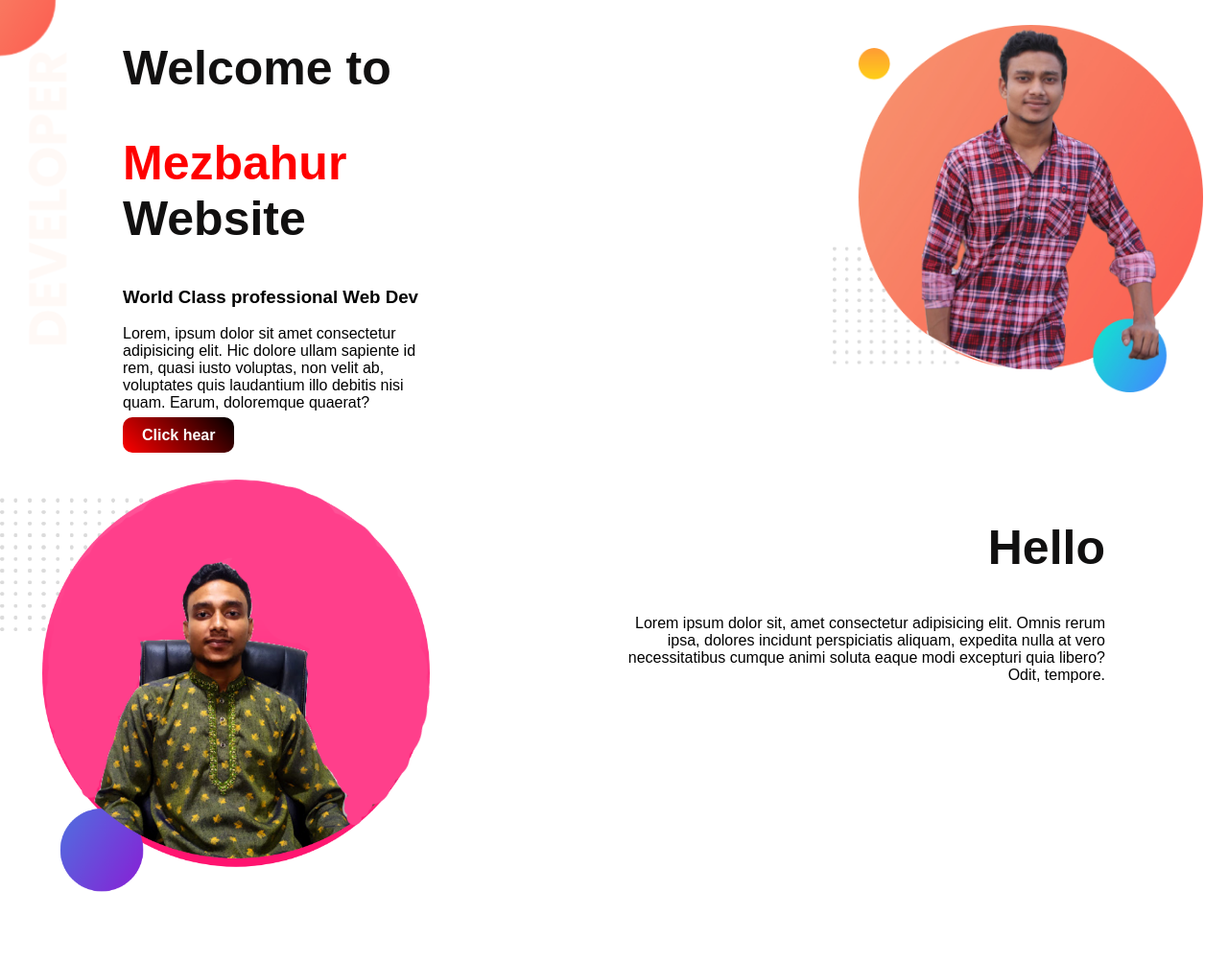
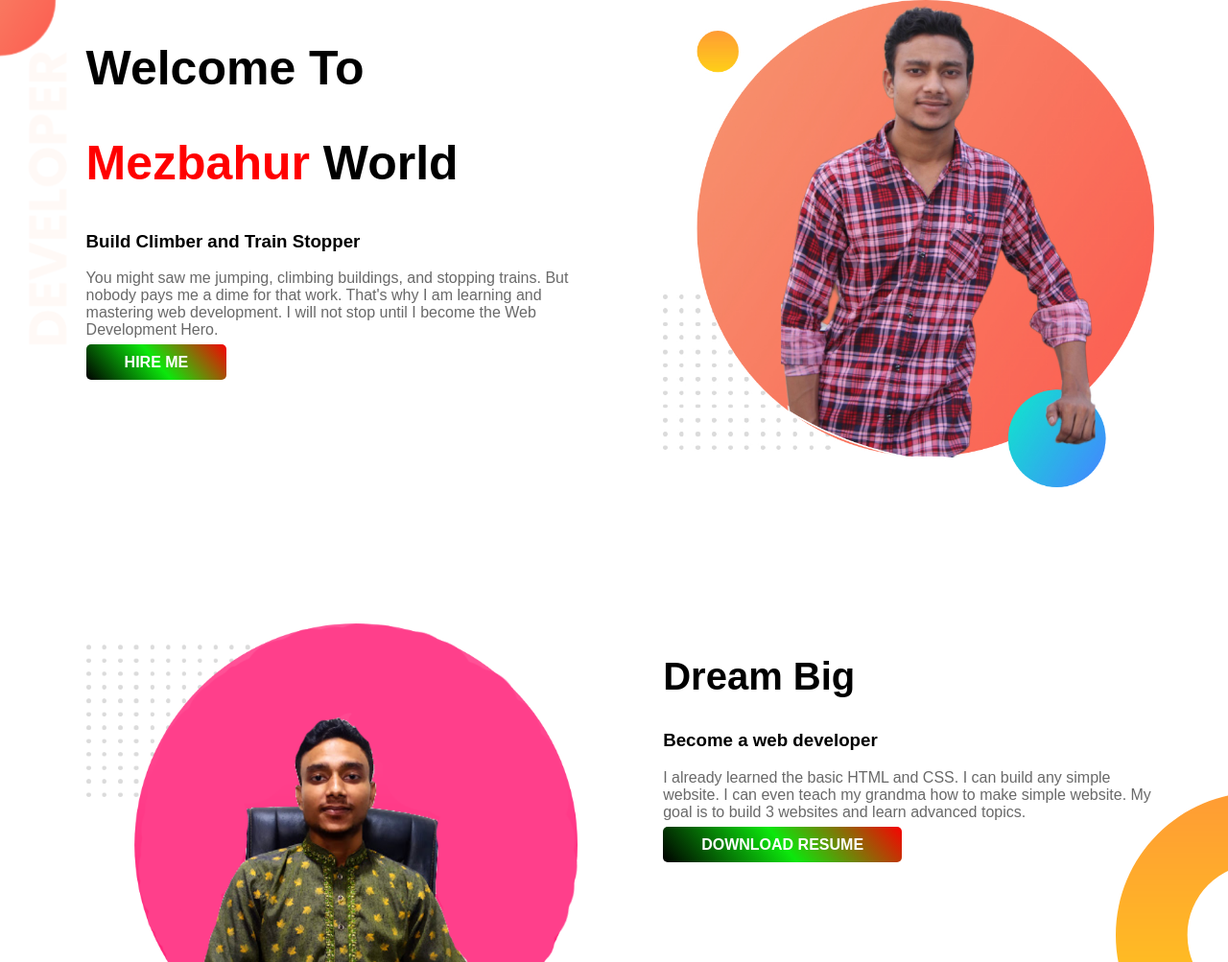
Before and after one commit to OnlyMezbahur/web-portfolio, a plain HTML site: page index.html in a window 1280 px wide. Shown: the top 1003 px of the page at 96% size. Drawn offline with Linux system fonts and the light colour scheme.

Commit message:
done website video complate

```diff
--- a/index.html
+++ b/index.html
@@ -10,24 +10,43 @@
 </head>
 <body>
     <section class="top-banner">
-        <div class="top-text">
-            <h2>Welcome to </h2>
-        <h2><span class="name">Mezbahur</span> Website </h2>
-        <h3>World Class professional Web Dev </h3>
-        <p>Lorem, ipsum dolor sit amet consectetur adipisicing elit. Hic dolore ullam sapiente id rem, quasi iusto voluptas, non velit ab, voluptates quis laudantium illo debitis nisi quam. Earum, doloremque quaerat?</p>
-       <a class="link-button" href="#">Click hear</a>
+        <div class="half-width">
+            <h1>Welcome To</h1>
+            <h1><span>Mezbahur</span> World</h1>
+            <h3>Build Climber and Train Stopper</h3>
+            <p>You might saw me jumping, climbing buildings, and stopping trains. But nobody pays me a dime for that work. That's why I am learning and mastering web development. I will not stop until I become the Web Development Hero.</p>
+            <a class="anchor-button" target="_blank" href="#">HIRE ME</a>
         </div>
-        <div class="top-photo"><img src="images/my-bg.jpg" alt="my Photo "></div>
+        <div class="half-width">
+            <img src="images/my-bg.jpg" alt="">
+        </div>
     </section>
-
-
-
     <section class="dream-area">
-            <div class="mid-photo"><img src="images/my-bg2.png" alt=""></div>
-            <div class="mid-text">
-                <h2>Hello </h2>
-                <p>Lorem ipsum dolor sit, amet consectetur adipisicing elit. Omnis rerum ipsa, dolores incidunt perspiciatis aliquam, expedita nulla at vero necessitatibus cumque animi soluta eaque modi excepturi quia libero? Odit, tempore.</p>
-            </div>
+        <div class="half-width">
+            <img src="images/my-bg2.png" alt="">
+        </div>
+        <div class="half-width">
+            <h2>Dream Big</h2>
+            <h3>Become a web developer</h3>
+            <p>I already learned the basic HTML and CSS. I can build any simple website. I can even teach my grandma how to make simple website. My goal is to build 3 websites and learn advanced topics.</p>
+            <a class="anchor-button" href="">DOWNLOAD RESUME</a>
+        </div>
     </section>
+    <section class="experience-area">
+        <h2>Experiences</h2>
+        <div class="half-width" id="full-stack">
+            <h2>Full Stack Web Developer</h2>
+            <h3>2023-Present | Pro Level Developer</h3>
+            <p>I am the master of HTML, CSS and Javascript. I know everything needed to make a website function, efficient. I didn't stop with the web. I went beyond with most popular Javascript framework called Vue JS. I even know the deployment, server and security. I will give you 100% web solution.</p>
+        </div>
+        <div class="half-width" id="baby-web">
+            <h2>Baby Web Developer</h2>
+            <h3>2018-2023 | Programming Hero Learner</h3>
+            <p>They didn't offer me a job. But I made myself as a remove web developer. I made their website and showed it to them. They liked it. And uploaded the content. It was fun working at Programming Hero.</p>
+        </div>
+    </section>
+    <footer>
+        <p>© Peter Parker 2024, a Programming Hero initiative.</p>
+    </footer>
 </body>
 </html>
--- a/style.css
+++ b/style.css
@@ -1,62 +1,71 @@
-
-body {
+body{
     margin: 0;
-    padding: 0;
-    font-family: "Poppins", sans-serif;
-    font-weight: 400;
-    font-style: normal;
-  }
+    font-family: 'Poppins', sans-serif;
+}
 section{
     height: 500px;
+    padding-bottom: 150px;
 }
-h2{
+.top-banner{
+    background-image: url("images/top-banner.png");
+    background-repeat: no-repeat;
+}
+.half-width{
+    width:40%;
+    float: left;
+    margin-left: 5%;
+    padding-left: 2%;
+}
+h1{
     font-size: 50px;
-    color: rgb(17, 16, 16);
-
 }
-.name{
-    color: red;
+h1 span{
+    color: rgb(255, 0, 0);
 }
-.top-text{
-    width: 30%;
-   padding-left: 10%;
-
-}
-.top-photo{
-    width: 35%;
-    margin-left: 30%;
-    padding :2%;
-}
-.top-photo img{
+.half-width img{
     width: 100%;
 }
-.top-banner{
-    background-image: url(images/top-banner.png);
-     background-repeat: no-repeat;
-     display: flex;
-
-}
-.link-button{
+.anchor-button{
     text-decoration: none;
-    background-image: linear-gradient(45deg,red,black);
-    padding: 10px 20px;
-    border-radius: 10px;
+    background: linear-gradient(50deg, rgb(0, 0, 0),rgb(12, 231, 12), rgb(247, 2, 2));
+    padding: 10px 40px;
+    border-radius: 5px;
     color: white;
     font-weight: 700;
 }
+p{
+    color: dimgray;
+}
 .dream-area{
-    display: flex;
-
+    background-image: url("images/dream-bg.png");
+    background-repeat: no-repeat;
+    background-position: right;
 }
-.mid-photo {
-    width: 35%;
+h2{
+    font-size: 40px;
 }
-.mid-photo img{
+.experience-area{
+    background-image: url("images/exp-bg.png");
+    background-repeat: no-repeat;
+    background-position: left;
     width: 100%;
 }
-.mid-text{
-    width: 40%;
-    text-align: right;
-    padding-left: 15%;
+.experience-area h3{
+    color: rgb(255, 8, 0);
+}
 
+.experience-area div{
+    box-shadow: 5px 7px 40px gray;
+    height: 80%;
 }
+#full-stack{
+    border-left: 7px solid tomato;
+}
+#baby-web{
+    border-left: 7px solid;
+    border-image: linear-gradient(blue 100%, cyan 100%);
+    border-image-slice: 1;
+}
+footer p{
+    text-align: center;
+}
```
